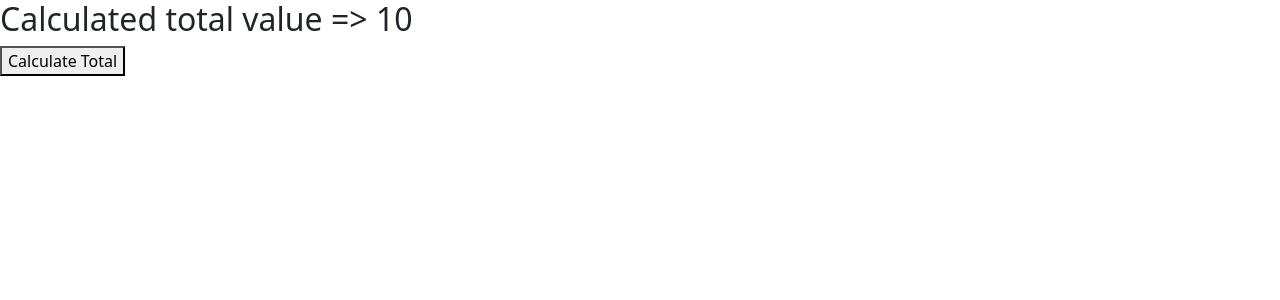
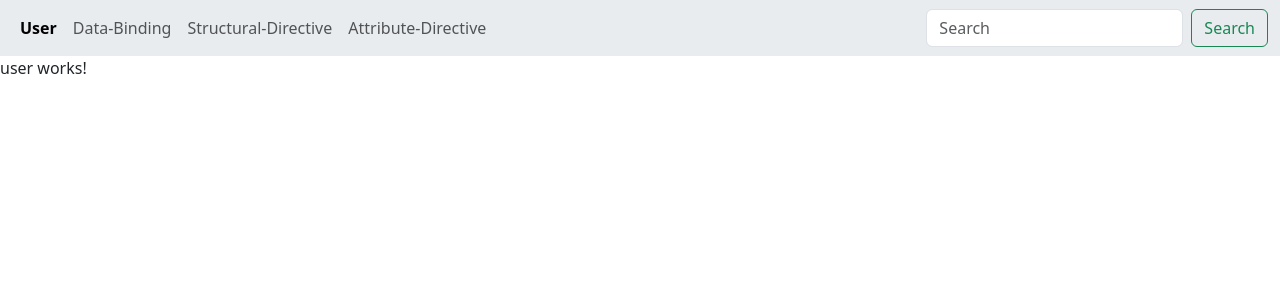
Before and after one commit to kskannandotwin/f-and-d, an Angular app: page /user in a window 1280 px wide. Before the commit this address led to /. Shown: the top 300 px of the page. Built offline with nearby package versions, Linux system fonts and the light colour scheme.

Commit message:
24.05.2025
completed

```diff
--- a/src/app/app.component.html
+++ b/src/app/app.component.html
@@ -1,10 +1,53 @@
-<app-linked-signal></app-linked-signal>
-<!-- <app-signals></app-signals> -->
-<!-- <app-attribute-directives></app-attribute-directives> -->
-<!-- <app-structural-directive-ngswitch-vs-switch></app-structural-directive-ngswitch-vs-switch> -->
-<!-- <app-structural-directive-ngfor-vs-for></app-structural-directive-ngfor-vs-for> -->
-<!-- <app-structural-directive-ngif-vs-if></app-structural-directive-ngif-vs-if> -->
-<!-- <app-directives></app-directives> -->
-<!-- <app-data-binding></app-data-binding> -->
-<!-- <app-user></app-user> -->
-<router-outlet />
+<nav class="navbar navbar-expand-lg bg-body-secondary">
+    <div class="container-fluid">
+        <!-- <a class="navbar-brand" href="#">Navbar</a> -->
+        <button class="navbar-toggler" type="button" data-bs-toggle="collapse" data-bs-target="#navbarSupportedContent"
+            aria-controls="navbarSupportedContent" aria-expanded="false" aria-label="Toggle navigation">
+            <span class="navbar-toggler-icon"></span>
+        </button>
+        <div class="collapse navbar-collapse" id="navbarSupportedContent">
+            <ul class="navbar-nav me-auto mb-2 mb-lg-0">
+                <!-- <li class="nav-item">
+                    <a class="nav-link active" aria-current="page" href="#">Home</a>
+                </li> -->
+                <li class="nav-item">
+                    <a class="nav-link" routerLinkActive="active" routerLink="user">User</a>
+                </li>
+                <li class="nav-item">
+                    <a class="nav-link" routerLinkActive="active" routerLink="/data-binding">Data-Binding</a>
+                </li>
+                <li class="nav-item">
+                    <a class="nav-link" routerLinkActive="active"
+                        [routerLink]="'structural-directive'">Structural-Directive</a>
+                </li>
+                <li class="nav-item">
+                    <a class="nav-link" routerLinkActive="active"
+                        [routerLink]="['attribute-directive']">Attribute-Directive</a>
+                </li>
+                <!-- <li class="nav-item dropdown">
+                    <a class="nav-link dropdown-toggle" href="#" role="button" data-bs-toggle="dropdown"
+                        aria-expanded="false">
+                        Dropdown
+                    </a>
+                    <ul class="dropdown-menu">
+                        <li><a class="dropdown-item" href="#">Action</a></li>
+                        <li><a class="dropdown-item" href="#">Another action</a></li>
+                        <li>
+                            <hr class="dropdown-divider">
+                        </li>
+                        <li><a class="dropdown-item" href="#">Something else here</a></li>
+                    </ul>
+                </li> -->
+                <!-- <li class="nav-item">
+                    <a class="nav-link disabled" aria-disabled="true">Disabled</a>
+                </li> -->
+            </ul>
+            <form class="d-flex" role="search">
+                <input class="form-control me-2" type="search" placeholder="Search" aria-label="Search" />
+                <button class="btn btn-outline-success" type="submit">Search</button>
+            </form>
+        </div>
+    </div>
+</nav>
+
+<router-outlet></router-outlet>
--- a/src/app/app.component.scss
+++ b/src/app/app.component.scss
@@ -0,0 +1,3 @@
+.active {
+    font-weight: bold;
+}
--- a/src/app/app.component.ts
+++ b/src/app/app.component.ts
@@ -1,5 +1,5 @@
 import { Attribute, Component } from '@angular/core';
-import { RouterOutlet } from '@angular/router';
+import { RouterLink, RouterLinkActive, RouterOutlet } from '@angular/router';
 import { DirectivesComponent } from './directives/directives.component';
 import { UserComponent } from './user/user.component';
 import { DataBindingComponent } from './data-binding/data-binding.component';
@@ -14,7 +14,9 @@ import { LinkedSignalComponent } from './linked-signal/linked-signal.component';
   selector: 'app-root',
   imports: [
     RouterOutlet,
-    LinkedSignalComponent,
+    RouterLink,
+    RouterLinkActive,
+    // LinkedSignalComponent,
     // SignalsComponent,
     // AttributeDirectivesComponent,
     // DirectivesComponent,
--- a/src/app/app.routes.ts
+++ b/src/app/app.routes.ts
@@ -1,3 +1,15 @@
 import { Routes } from '@angular/router';
+import { UserComponent } from './user/user.component';
+import { DataBindingComponent } from './data-binding/data-binding.component';
+import { StructuralDirectiveNgforVsForComponent } from './structural-directive-ngfor-vs-for/structural-directive-ngfor-vs-for.component';
+import { AttributeDirectivesComponent } from './attribute-directives/attribute-directives.component';
+import { PageNotFoundComponent } from './page-not-found/page-not-found.component';
 
-export const routes: Routes = [];
+export const routes: Routes = [
+    { path: '', redirectTo: 'user', pathMatch: 'full' },
+    { path: 'user', component: UserComponent },
+    { path: 'data-binding', component: DataBindingComponent },
+    { path: 'structural-directive', component: StructuralDirectiveNgforVsForComponent },
+    { path: 'attribute-directive', component: AttributeDirectivesComponent },
+    { path: '**', component: PageNotFoundComponent } // Wildcard route for a 404 page or redirect
+];
--- /dev/null
+++ b/src/app/page-not-found/page-not-found.component.html
@@ -0,0 +1,3 @@
+<div class="text-center">
+    <h3>404 - Page not found.</h3>
+</div>
```
Also changed, not shown: src/app/page-not-found/page-not-found.component.ts (added, +11 -0 lines), src/app/page-not-found/page-not-found.component.scss (added), 1 other file (tests, documents, lock files or other folders).
